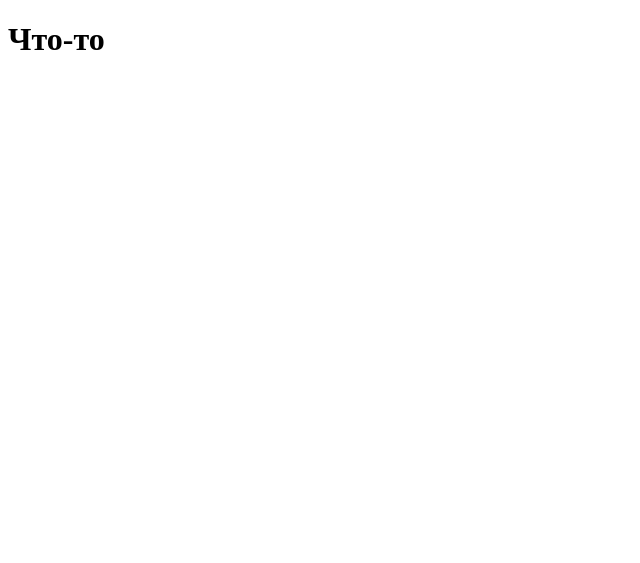
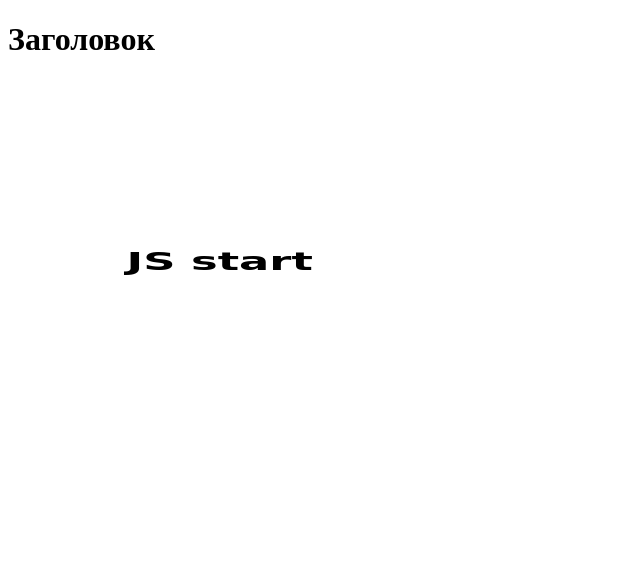
Before and after one commit to Zilya007/js1, a plain HTML site: page index.html in a window 1280 px wide. Shown: the whole page, without its empty margins (0-640 px from the left). Drawn offline with Linux system fonts and the light colour scheme.

Commit message:
2  commit

```diff
--- a/index.html
+++ b/index.html
@@ -7,6 +7,6 @@
     <script src="./app.js"></script>
 </head>
 <body>
-    <h1>Что-то</h1>
-</body>
+    <h1>Заголовок</h1>
+    <img src="./icon.svg" alt="">
 </html>
```
Also changed, not shown: icon.svg (added).
